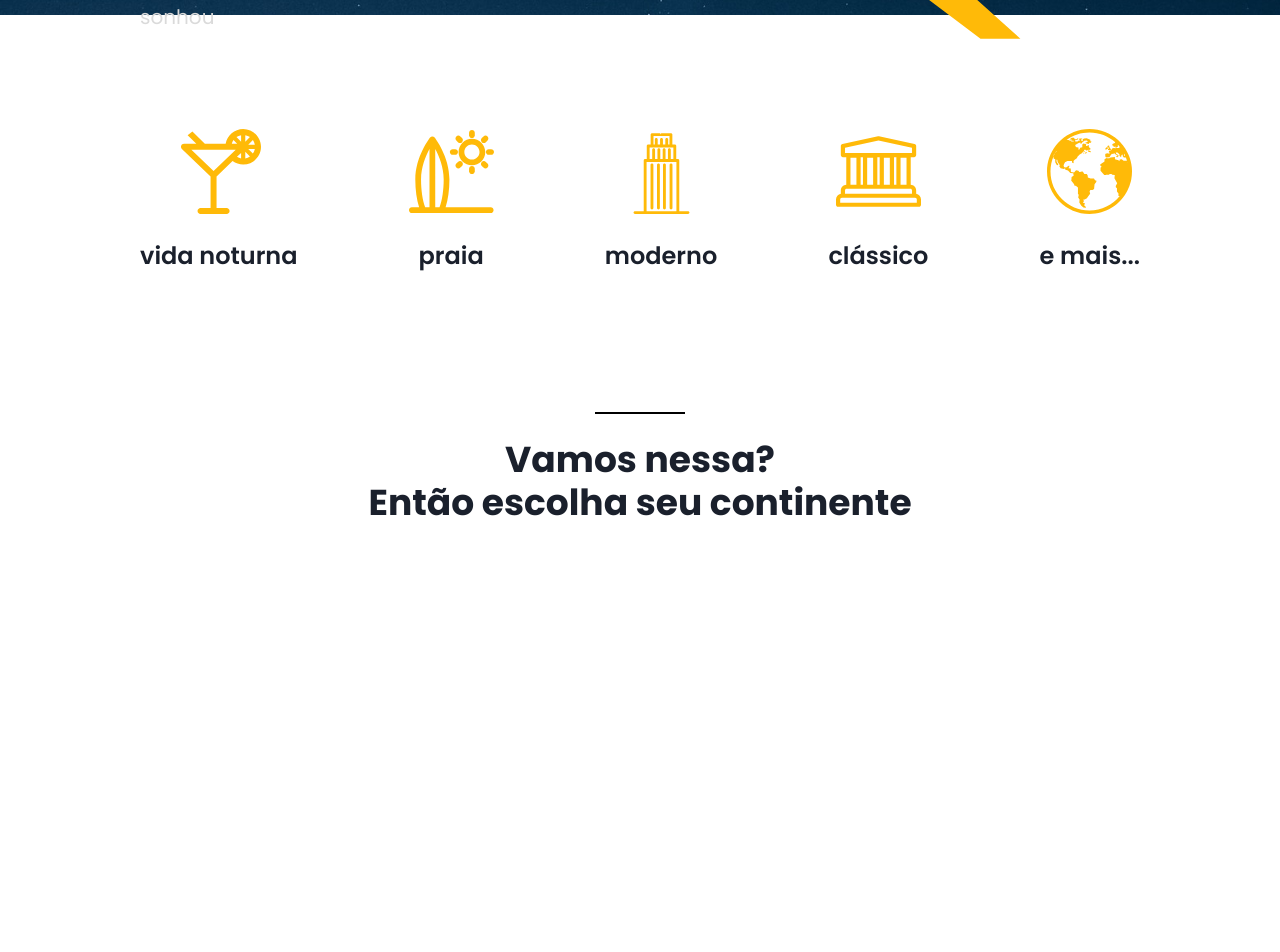
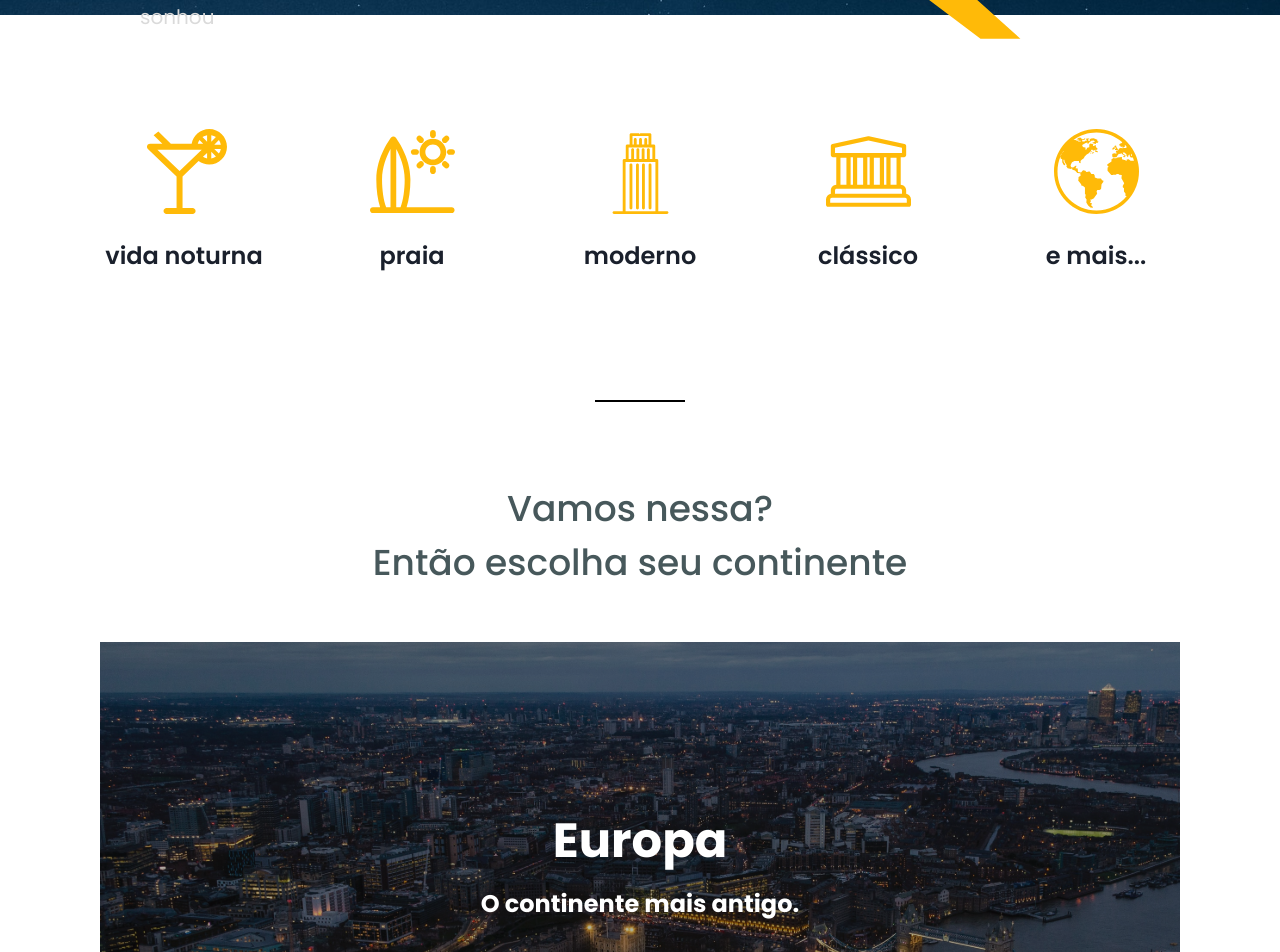
Before and after one commit to ViniciusHack/worldtrip, a Next.js app: page / in a window 1280 px wide. Shown: the part 420-1372 px from the top of the page. Before the commit the page ends 948 px from the top, so only its background shows below. Built offline with nearby package versions, Linux system fonts and the light colour scheme.

Commit message:
chore: make the visual of the slider item component

```diff
--- a/src/components/Features/index.tsx
+++ b/src/components/Features/index.tsx
@@ -1,16 +1,16 @@
-import { Flex } from "@chakra-ui/react";
-import { Item } from "./item";
+import { GridItem, SimpleGrid } from "@chakra-ui/react";
+import { Item } from "./Item";
 
 
 export function Feature() {
 
   return (
-    <Flex p="114px 140px" justifyContent="space-between">
-      <Item text="vida noturna" imgSrc="/images/cocktail-1.svg"/>
-      <Item text="praia" imgSrc="/images/surf-1.svg"/>
-      <Item text="moderno" imgSrc="/images/building-1.svg"/>
-      <Item text="clássico" imgSrc="/images/museum-1.svg" />
-      <Item text="e mais..." imgSrc="/images/earth-1.svg" />
-    </Flex>
+    <SimpleGrid p="114px 70px" minChildWidth="150px">
+      <GridItem><Item text="vida noturna" imgSrc="/images/cocktail-1.svg"/></GridItem>
+      <GridItem><Item text="praia" imgSrc="/images/surf-1.svg"/></GridItem>
+      <GridItem><Item text="moderno" imgSrc="/images/building-1.svg"/></GridItem>
+      <GridItem><Item text="clássico" imgSrc="/images/museum-1.svg" /></GridItem>
+      <GridItem><Item text="e mais..." imgSrc="/images/earth-1.svg" /></GridItem>
+    </SimpleGrid>
   )
 }
--- /dev/null
+++ b/src/components/Slider/SliderItem.tsx
@@ -0,0 +1,14 @@
+import { Center, Heading, Stack, Text } from "@chakra-ui/react";
+// import Europa from '../../../public/images/europa-1.svg';
+
+
+export function SliderItem() {
+  return (
+    <Center color="gray.0" h="450" bgImage="/images/europa-1.svg" bgRepeat="no-repeat" bgSize="cover">
+      <Stack textAlign="center" spacing="4">
+        <Heading fontSize="48px">Europa</Heading>
+        <Text fontWeight={700} fontSize="24px">O continente mais antigo.</Text>
+      </Stack>
+    </Center>
+  )
+}
--- /dev/null
+++ b/src/components/Slider/index.tsx
@@ -0,0 +1,25 @@
+import { Box } from '@chakra-ui/react';
+import 'swiper/css';
+import { Swiper, SwiperSlide } from 'swiper/react';
+import { SliderItem } from './SliderItem';
+
+
+export function Slider() {
+  return (
+    <Box px="100" pb="40px">
+      <Swiper
+        spaceBetween={50}
+        slidesPerView={1}
+        onSlideChange={() => console.log('slide change')}
+        onSwiper={(swiper) => console.log(swiper)}
+      >
+        <SwiperSlide>
+          <SliderItem />
+        </SwiperSlide>
+        <SwiperSlide>Slide 2</SwiperSlide>
+        <SwiperSlide>Slide 3</SwiperSlide>
+        <SwiperSlide>Slide 4</SwiperSlide>
+      </Swiper>
+    </Box>
+  )
+}
--- a/src/pages/index.tsx
+++ b/src/pages/index.tsx
@@ -1,18 +1,20 @@
 import { Box, Center, Heading } from "@chakra-ui/react";
 import { Banner } from "../components/Banner";
 import { Feature } from "../components/Features";
+import { Slider } from '../components/Slider';
 
 export default function Home() {
   return (
     <>
       <Banner />
       <Feature />
-      <Center height='50px'>
+      <Center p="12px 0 80px 0">
         <Box width="90px" bg="#000" h="2px"/>
       </Center>
-        <Box textAlign="center">
-          <Heading>Vamos nessa?<br />Então escolha seu continente</Heading>
+        <Box textAlign="center" pb="52px">
+          <Heading fontWeight={500} color="gray.900" lineHeight="54px">Vamos nessa?<br />Então escolha seu continente</Heading>
         </Box>
+        <Slider />
     </>
   )
 }
```
Also changed, not shown: package.json (+4 -3 lines), 1 other file (tests, documents, lock files or other folders).
